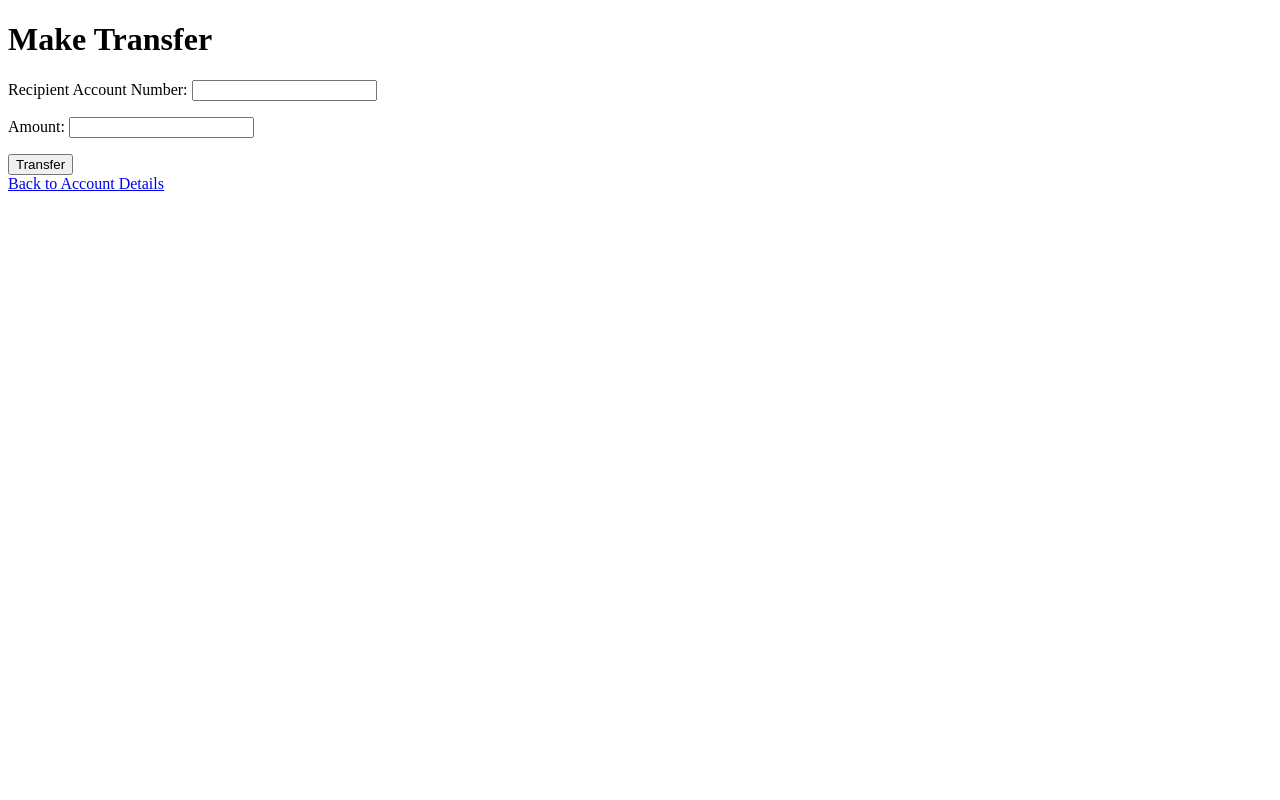
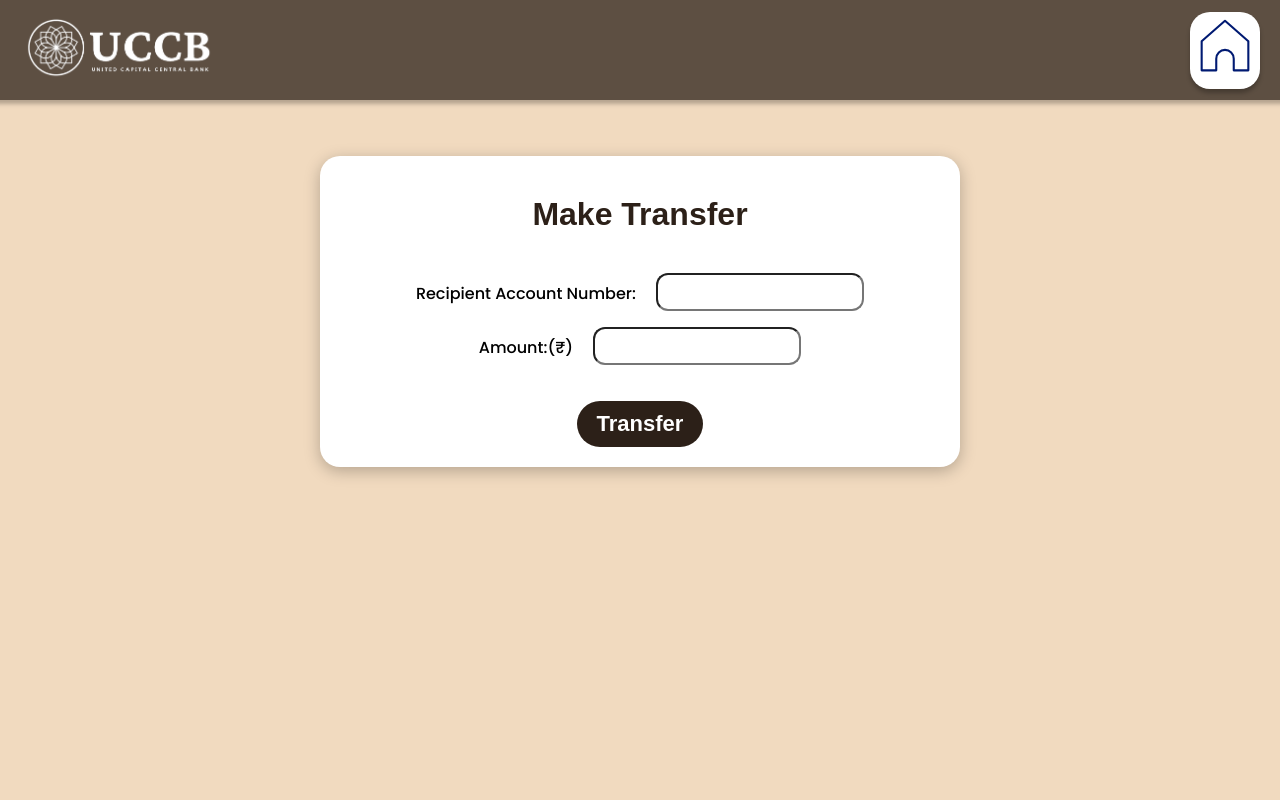
Before and after one commit to gauthamcsudheer/Bank-Management-System, a Django app: page /banking/make-transfer/21/ in a window 1280 px wide; the page is wider, and only the part inside the window is pictured. Run offline with Django 4.2, Linux system fonts and the light colour scheme; a user stored in the database is signed in; data comes from the database, SQL or seed files in the repository; both versions use the stored data as it was after the commit.

Commit message:
Transfer updated

```diff
--- a/banking/templates/make_transfer.html
+++ b/banking/templates/make_transfer.html
@@ -1,25 +1,184 @@
-<!-- templates/make_transfer.html -->
-
 <!DOCTYPE html>
 <html lang="en">
+
 <head>
     <meta charset="UTF-8">
     <meta name="viewport" content="width=device-width, initial-scale=1.0">
     <title>Make Transfer</title>
+
+    <link rel="preconnect" href="https://fonts.googleapis.com">
+    <link rel="preconnect" href="https://fonts.gstatic.com" crossorigin>
+    <link href="https://fonts.googleapis.com/css2?family=Poppins:wght@500&display=swap" rel="stylesheet">
+
+    {% load static %}
+
+    <style>
+        :root {
+            --bg-color: #F1DABF; /* Beige background color */
+            --nav-bg-color: #623B29; /* Dark brown navbar background color */
+            --form-bg-color: #FFFFFF; /* White form background color */
+            --input-bg-color: #F5F5F5; /* Light gray input background color */
+            --box-shadow: rgba(0, 0, 0, 0.25); /* Box shadow color */
+        }
+
+        body {
+            background: var(--bg-color);
+            font-family: 'Poppins', sans-serif;
+            margin: 0;
+            display: flex;
+            flex-direction: column;
+            align-items: center;
+            min-height: 100vh;
+        }
+
+        .navbar {
+            background-color: rgba(44, 32, 24, 0.75);
+            display: flex;
+            align-items: center;
+            justify-content: space-between;
+            padding: 0px 5.5vh;
+            height: 100px;
+            margin-bottom: 2vh;
+            width: 100%;
+            box-shadow: 0px 4px 4px var(--box-shadow);
+        }
+
+        .navbar .left {
+            display: flex;
+            justify-content: flex-start;
+            align-items: center;
+            height: 75%;
+            border-radius: 20px;
+            margin: 20px;
+        }
+
+        .navbar img {
+            width: 100%;
+            height: 100%;
+            border-radius: 20px;
+        }
+
+        .navbar .right {
+            background: #ffffff;
+            border-radius: 20px;
+            margin: 20px;
+            box-shadow: 0px 4px 4px rgba(0, 0, 0, 0.25);
+        }
+
+        .navbar .right a img {
+            height: 100%;
+        }
+
+        h1 {
+            margin-top: 20px;
+            margin-bottom: 40px;
+            text-align: center;
+            font-family: 'Arial', sans-serif;
+            color: #2C2018; /* Dark brown text color */
+        }
+
+        p {
+            color: red;
+            margin-top: 10px;
+            text-align: center;
+        }
+
+        form {
+            display: flex;
+            flex-direction: column;
+            align-items: center;
+            width: 80%;
+            max-width: 600px;
+            margin-top: 40px;
+            padding: 20px;
+            border-radius: 20px;
+            background-color: var(--form-bg-color);
+            box-shadow: 0px 4px 16px var(--box-shadow);
+        }
+
+        input {
+            margin-left: 16px;
+            margin-bottom: 16px;
+            width: 200px;
+            height: 32px;
+            border-radius: 12px;
+
+            font-size: 20px;
+            font-weight: 300;
+        }
+
+        button {
+            border: none;
+            background-color: #2C2018; /* Light red button background color */
+            font-size: 22px;
+            font-family: 'Arial', sans-serif;
+            font-weight: 600;
+            word-wrap: break-word;
+            border-radius: 24px;
+            padding: 10px 20px;
+            cursor: pointer;
+            color: #fff; /* White text color */
+            margin-top: 20px;
+        }
+
+        button:hover {
+            background-color: #623B29; /* Dark brown hover color */
+            transition: 300ms;
+        }
+
+        a {
+            width: 40px;
+            height: 40px;
+            margin-right: 20px;
+        }
+
+        /* Add this style for the error message */
+        .error-message {
+            color: red;
+            text-align: center;
+            margin-top: 10px;
+        }
+    </style>
 </head>
+
 <body>
-    <h1>Make Transfer</h1>
 
-    {% if error %}
-        <p style="color: red;">{{ error }}</p>
-    {% endif %}
+    <div class="navbar">
+        <div class="left">
+            <img src="{% static 'UCCBwhite-nobg.png' %}" alt="logo">
+        </div>
+        <div class="right">
+            <a href="{% url 'account_details' customer_id=sender.id %}">
+                <img src="{% static 'home.svg' %}" alt="homeIcon">
+            </a>
+        </div>
+    </div>
+
 
     <form method="post" action="{% url 'make_transfer' sender.id %}">
+
         {% csrf_token %}
-        {{ transfer_form.as_p }}
+
+        <h1>Make Transfer</h1>
+
+        {% if error %}
+            <p class="error-message">{{ error }}</p>
+        {% endif %}
+
+        <div class="inputBox">
+            {{ transfer_form.recipient_account_number.errors }}
+            {{ transfer_form.recipient_account_number.label_tag }}
+            {{ transfer_form.recipient_account_number }}
+        </div>
+        <div class="inputBox">
+            {{ transfer_form.amount.errors }}
+            {{ transfer_form.amount.label_tag }}(₹)
+            {{ transfer_form.amount }}
+        </div>
+
         <button type="submit">Transfer</button>
     </form>
 
-    <a href="{% url 'account_details' customer_id=sender.id %}">Back to Account Details</a>
 </body>
+
 </html>
```
Also changed, not shown: banking/views.py (line endings or trailing spaces), db.sqlite3.
